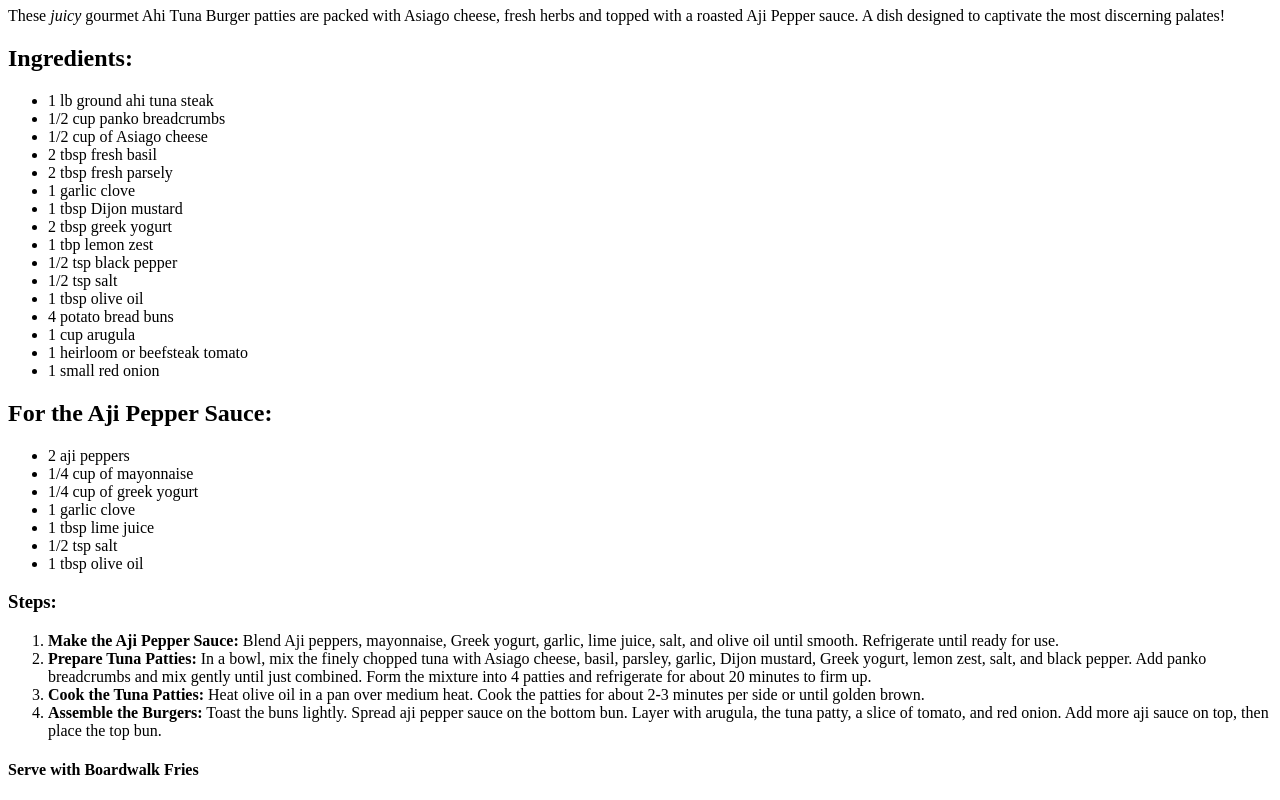
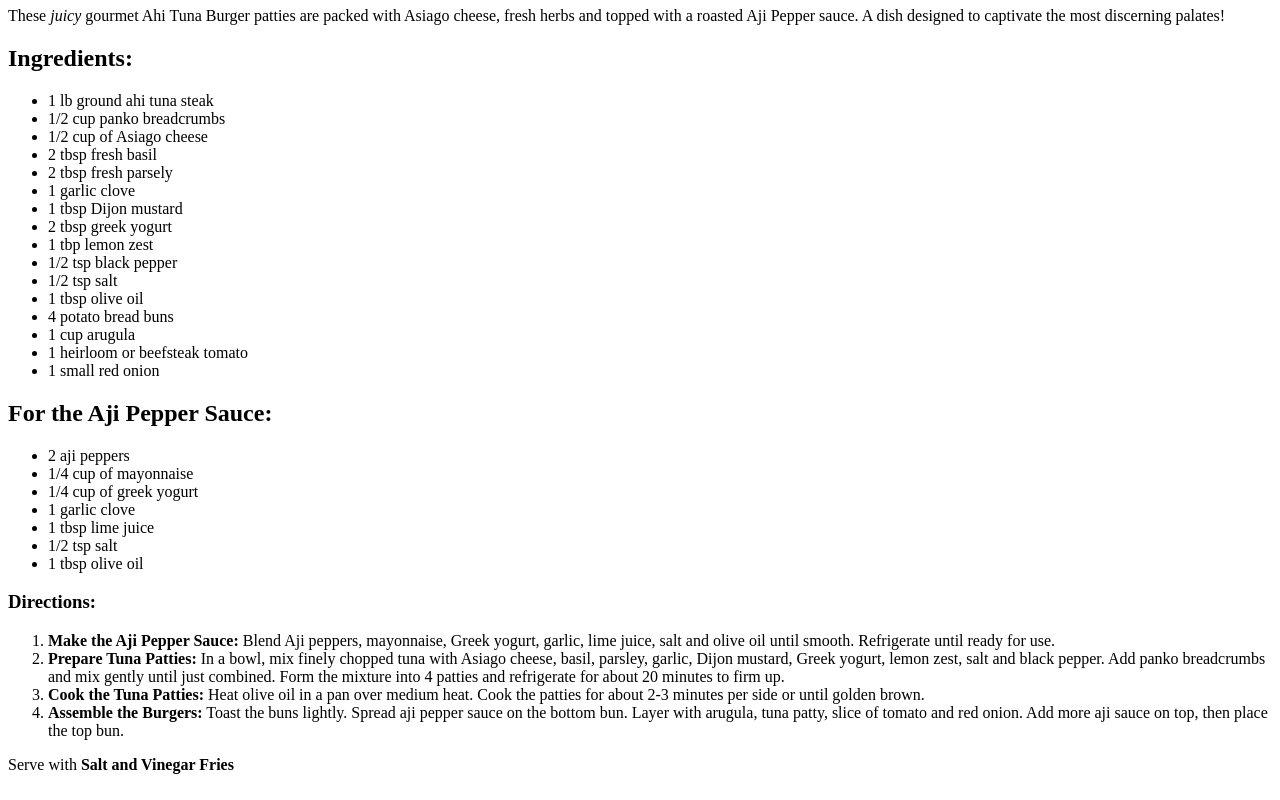
Before and after one commit to NaiyaDeSouza/odin-recipes, a plain HTML site: page recipes/tunaburger.html in a window 1280 px wide. Shown: the part 463-1263 px from the top of the page. Drawn offline with Linux system fonts and the light colour scheme.

```diff
--- a/recipes/tunaburger.html
+++ b/recipes/tunaburger.html
@@ -46,15 +46,15 @@
         <li>1 tbsp olive oil</li>
         </ul>
 
-        <h3>Steps:</h3>
+        <h3>Directions:</h3>
         <ol>
-            <li><b>Make the Aji Pepper Sauce:</b> Blend Aji peppers, mayonnaise, Greek yogurt, garlic, lime juice, salt, and olive oil until smooth. Refrigerate until ready for use.</li>
-            <li><b>Prepare Tuna Patties:</b> In a bowl, mix the finely chopped tuna with Asiago cheese, basil, parsley, garlic, Dijon mustard, Greek yogurt, lemon zest, salt, and black pepper. Add panko breadcrumbs and mix gently until just combined. Form the mixture into 4 patties and refrigerate for about 20 minutes to firm up.</b></li>
+            <li><b>Make the Aji Pepper Sauce:</b> Blend Aji peppers, mayonnaise, Greek yogurt, garlic, lime juice, salt and olive oil until smooth. Refrigerate until ready for use.</li>
+            <li><b>Prepare Tuna Patties:</b> In a bowl, mix finely chopped tuna with Asiago cheese, basil, parsley, garlic, Dijon mustard, Greek yogurt, lemon zest, salt and black pepper. Add panko breadcrumbs and mix gently until just combined. Form the mixture into 4 patties and refrigerate for about 20 minutes to firm up.</b></li>
             <li><b>Cook the Tuna Patties:</b> Heat olive oil in a pan over medium heat. Cook the patties for about 2-3 minutes per side or until golden brown.</li>
-            <li><b>Assemble the Burgers:</b> Toast the buns lightly. Spread aji pepper sauce on the bottom bun. Layer with arugula, the tuna patty, a slice of tomato, and red onion. Add more aji sauce on top, then place the top bun.</li>
+            <li><b>Assemble the Burgers:</b> Toast the buns lightly. Spread aji pepper sauce on the bottom bun. Layer with arugula, tuna patty, slice of tomato and red onion. Add more aji sauce on top, then place the top bun.</li>
         </ol>
 
-        <h4><b>Serve with Boardwalk Fries</b></h4>
+        <p>Serve with <b>Salt and Vinegar Fries</b></p>
 
 </body>
 </html>
```
